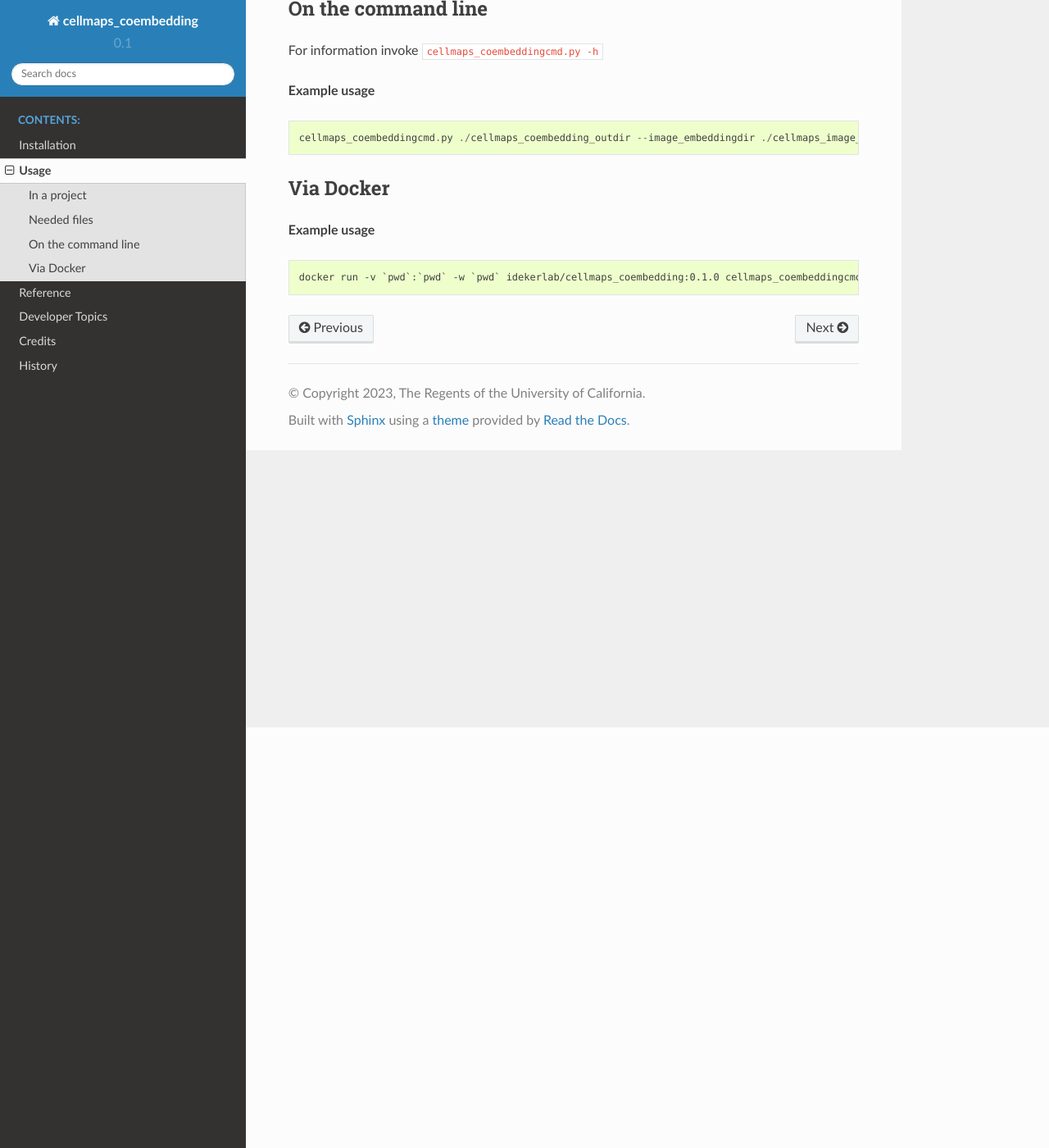
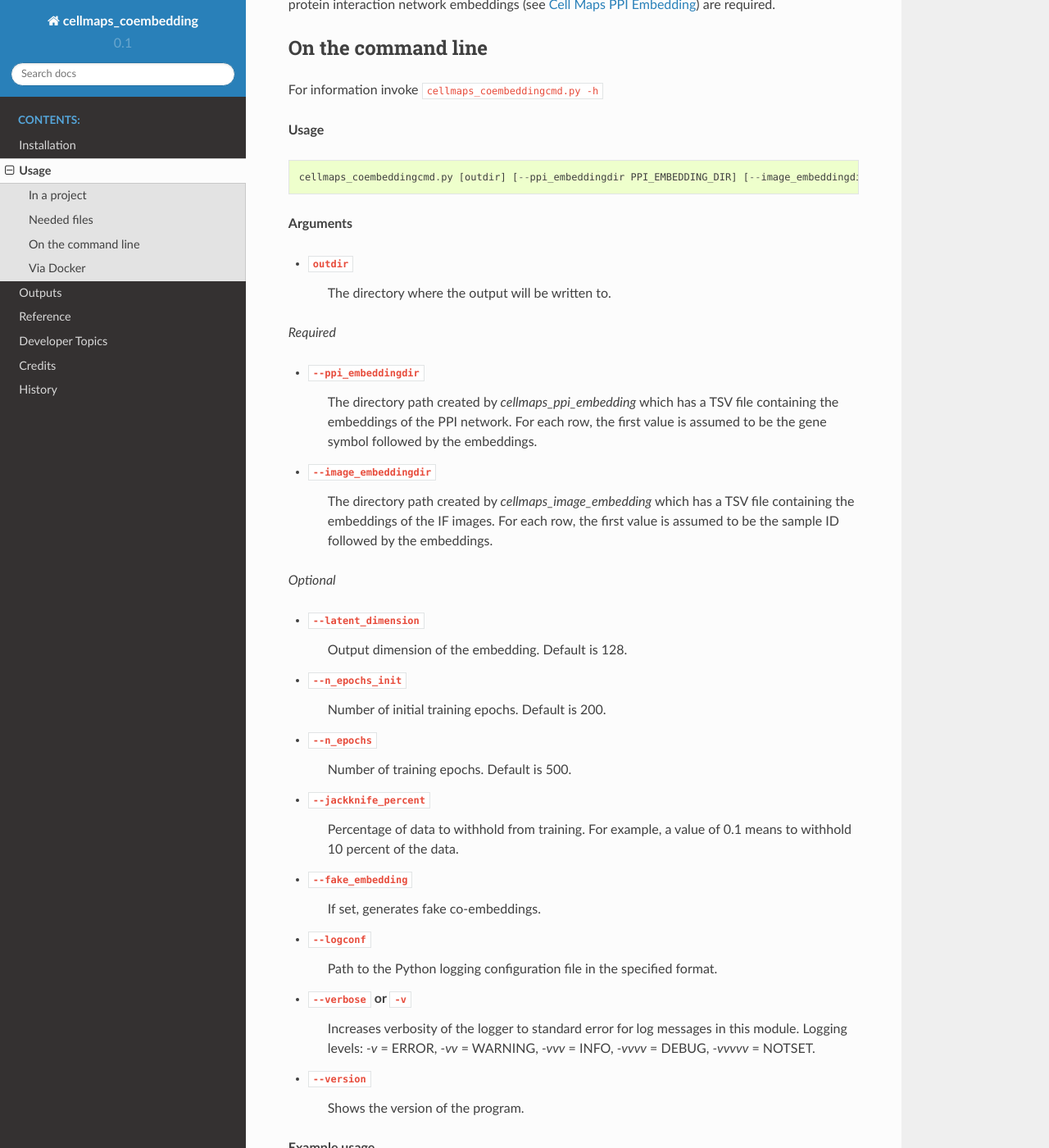
Before and after one commit to wadeschulz/cellmaps_coembedding_experimental, a Sphinx documentation site: the page built from docs/usage.rst, in a window 1280 px wide and 1400 px high, scrolled down 513 px. Shown: the whole window at 82% size. Built offline with Sphinx 7.4.7 and the Read the Docs theme 2.0.0, drawn with Linux system fonts in a browser that asks for light colours; pages that are not in the unit, such as notebooks, are missing from menus; some of the changed text lies outside the part shown.

Commit message:
Updated documentation of the package

```diff
--- a/docs/index.rst
+++ b/docs/index.rst
@@ -23,6 +23,7 @@ and `Cell Maps PPI Embedder <https://cellmaps-ppi-embedding.readthedocs.io>`__ u
 
    installation
    usage
+   outputs
    modules
    developer
    authors
--- a/docs/usage.rst
+++ b/docs/usage.rst
@@ -2,7 +2,8 @@
 Usage
 =====
 
-This page should provide information on how to use cellmaps_coembedding
+The 'cellmaps_coembedding' tool takes image and Protein-Protein Interaction (PPI) embeddings and generates co-embedding. The embeddings can be generated by
+'cellmaps_image_embedding' and 'cellmaps_ppi_embedding' packages.
 
 In a project
 --------------
@@ -23,6 +24,51 @@ On the command line
 
 For information invoke :code:`cellmaps_coembeddingcmd.py -h`
 
+**Usage**
+
+.. code-block::
+
+  cellmaps_coembeddingcmd.py [outdir] [--ppi_embeddingdir PPI_EMBEDDING_DIR] [--image_embeddingdir IMAGE_EMBEDDING_DIR] [OPTIONS]
+
+**Arguments**
+
+- ``outdir``
+    The directory where the output will be written to.
+
+*Required*
+
+- ``--ppi_embeddingdir``
+    The directory path created by `cellmaps_ppi_embedding` which has a TSV file containing the embeddings of the PPI network. For each row, the first value is assumed to be the gene symbol followed by the embeddings.
+
+- ``--image_embeddingdir``
+    The directory path created by `cellmaps_image_embedding` which has a TSV file containing the embeddings of the IF images. For each row, the first value is assumed to be the sample ID followed by the embeddings.
+
+*Optional*
+
+- ``--latent_dimension``
+    Output dimension of the embedding. Default is 128.
+
+- ``--n_epochs_init``
+    Number of initial training epochs. Default is 200.
+
+- ``--n_epochs``
+    Number of training epochs. Default is 500.
+
+- ``--jackknife_percent``
+    Percentage of data to withhold from training. For example, a value of 0.1 means to withhold 10 percent of the data.
+
+- ``--fake_embedding``
+    If set, generates fake co-embeddings.
+
+- ``--logconf``
+    Path to the Python logging configuration file in the specified format.
+
+- ``--verbose`` or ``-v``
+    Increases verbosity of the logger to standard error for log messages in this module. Logging levels: `-v` = ERROR, `-vv` = WARNING, `-vvv` = INFO, `-vvvv` = DEBUG, `-vvvvv` = NOTSET.
+
+- ``--version``
+    Shows the version of the program.
+
 **Example usage**
 
 .. code-block::
```
Also changed, not shown: docs/outputs.rst (added, +42 -0 lines).
